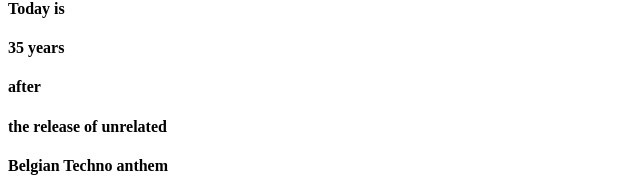
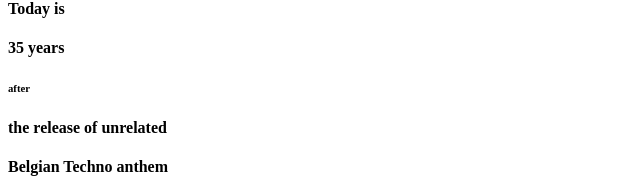
Before and after one commit to Khoding/pump-up-the-jam-calculator, a Vue app: page / in a window 1280 px wide. Shown: the part 253-431 px from the top of the page, without its empty margins (0-640 px from the left). Built offline with nearby package versions, Linux system fonts and the light colour scheme.

Commit message:
Sentence

```diff
--- a/src/components/PhraseDisplay.vue
+++ b/src/components/PhraseDisplay.vue
@@ -8,12 +8,12 @@
       </article>
     </nav>
 
-    <h4 v-if="isToday || (!isToday && timeDifferenceMs > 0 && !isSameDate)">after</h4>
-    <h4 v-else-if="!isSameDate">before</h4>
+    <h6>{{ isToday || (!isToday && timeDifferenceMs > 0 && !isSameDate) ? 'after' : 'before' }}</h6>
 
     <h4>the release of <span v-if="!prefixMentionsPumpUpTheJam">unrelated</span></h4>
     <h4>Belgian Techno anthem</h4>
     <h4 class="bold">Pump Up The Jam</h4>
+
     <p class="small-text">(Released as a single on 18 August 1989)</p>
   </section>
 
```
